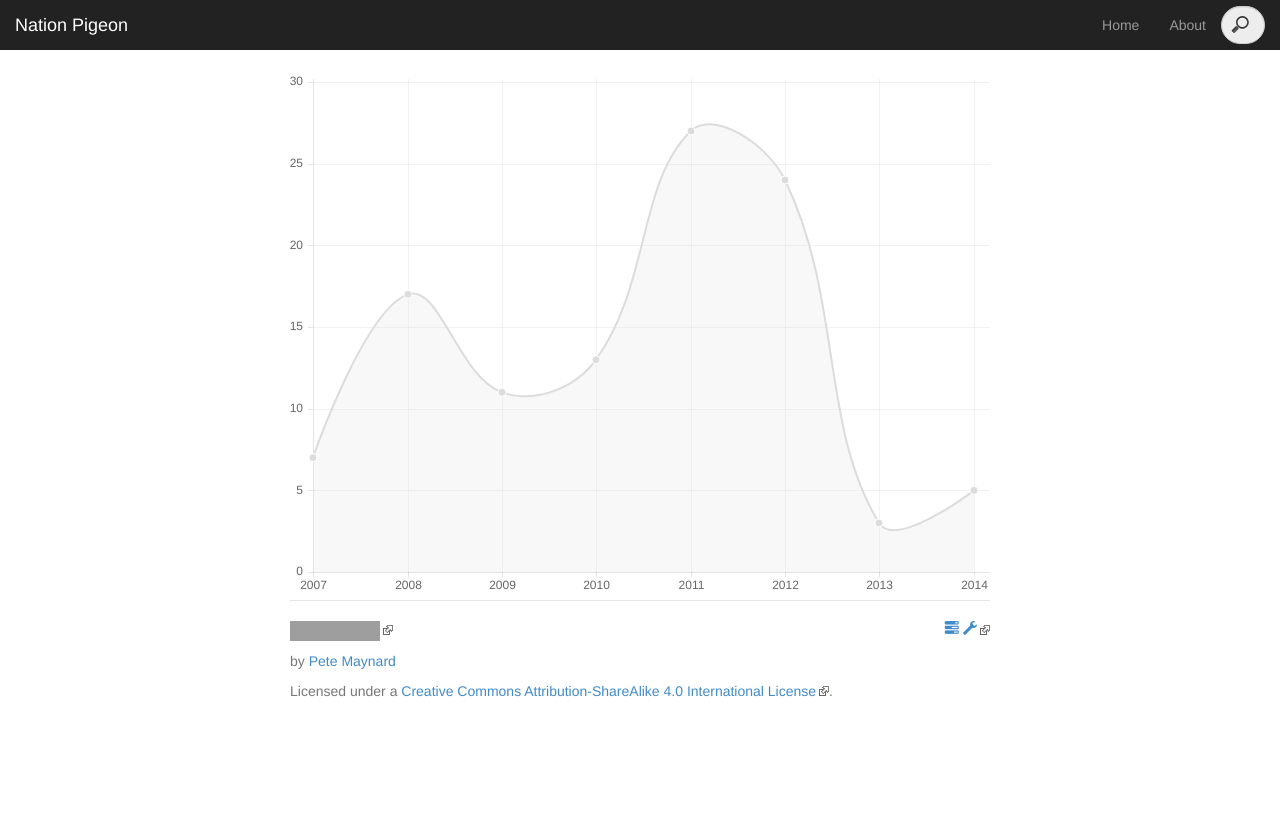
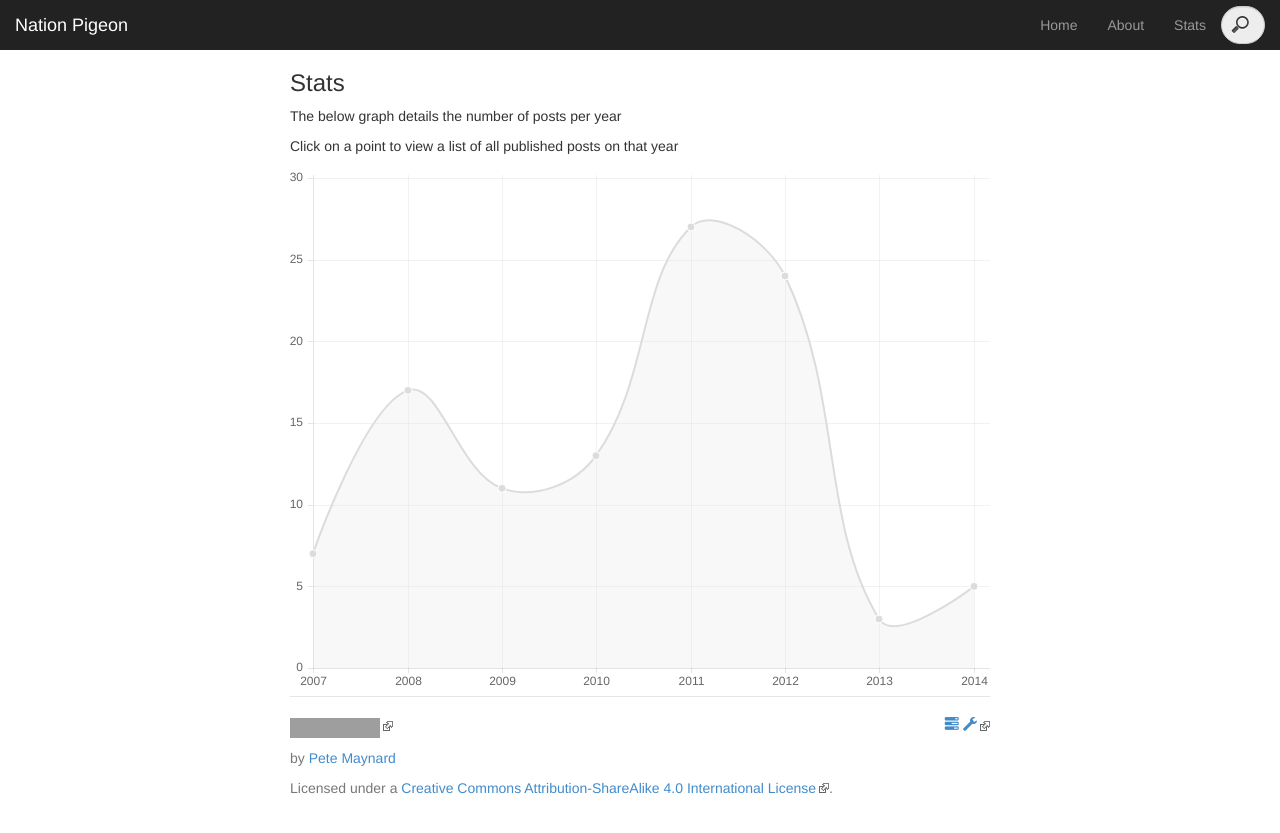
Before and after one commit to PMaynard/jekyll-nationpigeon, a Jekyll site: the page built from stats.html, in a window 1280 px wide. Shown: the top 833 px of the page. Built offline with Jekyll 4.4.1, drawn with Linux system fonts in a browser that asks for light colours; Markdown is read by kramdown in place of the engine named in the settings; grey boxes are pictures that could not be loaded.

Commit message:
Horrible Stats/Archive page

```diff
--- a/_config.yml
+++ b/_config.yml
@@ -24,4 +24,7 @@ nav:
 - page: About
   permalink: /about.html
 
+- page: Stats
+  permalink: /stats.html
+
 keywords: [Programming, linux, unix, how to, help, web development, java, c,c++, python, information, nation, pigeon, nation pigeon, php, css, html, software development life cycle, steampunk, anime, cyber, sci-fi, random, pete, osaka, Pete Maynard, Peter, Maynard, blog, Aberystwyth, computer science]
--- a/stats.html
+++ b/stats.html
@@ -1,11 +1,6 @@
 ---
 layout: default
 ---
-<div>
-	<canvas id="canvas" height="450" width="600"></canvas>
-</div>
-
-
 <script>
 	var year_label = new Array();
 	var year_data = new Array();
@@ -45,9 +40,16 @@ window.onload = function(){
 			$( "#year-" + activePoints[0].label ).show( "slow" );
 	});
 }
+</script>
 
 
-</script>
+<h1>Stats</h1>
+<p>The below graph details the number of posts per year</p>
+<p>Click on a point to view a list of all published posts on that year</p>
+
+<div>
+	<canvas id="canvas" height="450" width="600"></canvas>
+</div>
 
 
 {% for year in page.years %}
```
